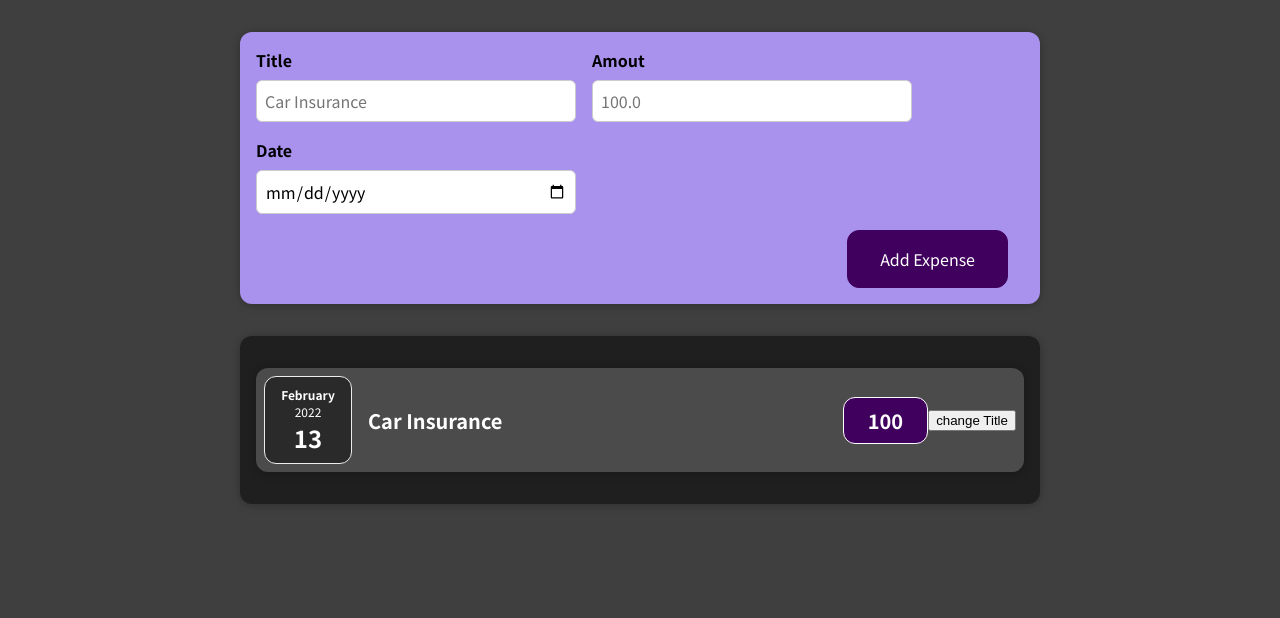
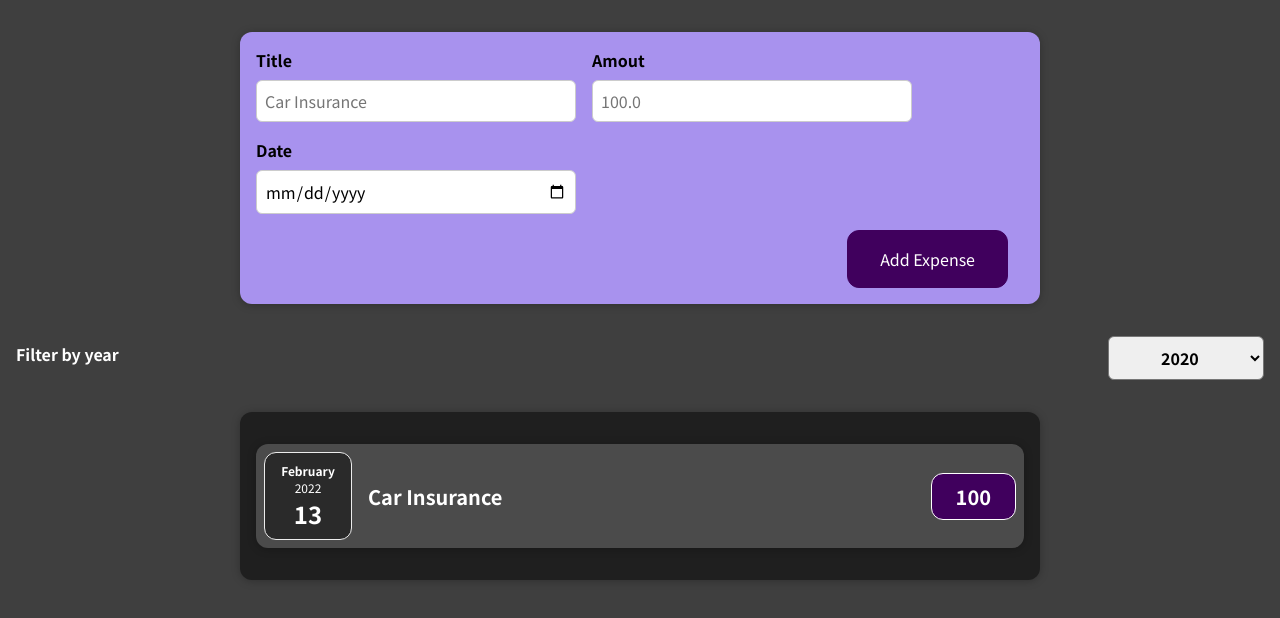
Before and after one commit to ehsan2793/Expence-Tracker-App, a React (Create React App) app: page / in a window 1280 px wide. Shown: the top 618 px of the page. Built offline with nearby package versions, Linux system fonts and the light colour scheme.

Commit message:
filter added

```diff
--- a/src/App.js
+++ b/src/App.js
@@ -3,10 +3,16 @@
 import expenses from './data/expenses';
 import Card from './components/UI/Card';
 import NewExpense from './components/NewExpense/NewExpense';
+import ExpensesFilter from './components/Expenses/ExpensesFilter';
+import './App.css';
 
-import './App.css';
 const App = () => {
   const [state, setState] = useState(expenses);
+  const [filteredYear, setFilteredYear] = useState('2020');
+
+  const filterChangeHandler = selectedYear => {
+    setFilteredYear(selectedYear);
+  };
   const addExpense = (input) => {
     const newExpense = {
       title: input.title,
@@ -20,6 +26,7 @@
   return (
     <div>
       <NewExpense addExpense={addExpense} />
+      <ExpensesFilter selected={filteredYear} onChangeFilter={filterChangeHandler} />
       <Card className="expenses">
         {state.map((item) => (
           <ExpenseItem key={Math.random(Math.random()) * 1000} items={item} />
--- a/src/components/Expenses/ExpenseItem.js
+++ b/src/components/Expenses/ExpenseItem.js
@@ -1,21 +1,16 @@
-import React, { useState } from 'react';
+import React from 'react';
 import './ExpenseItem.css';
 import ExpenseDate from './ExpenseDate';
 import Card from '../UI/Card';
 const ExpenseItem = (props) => {
-    const [state, setState] = useState(props.items);
-
-    const clickHandler = (e) => {
-        setState({ ...state, title: 'ehsan' });
-    };
+    const { date, title, amount } = props.items;
     return (
         <Card className="expense-item ">
-            <ExpenseDate date={state.date} />
+            <ExpenseDate date={date} />
             <div className="expense-item_description">
-                <h2>{state.title}</h2>
-                <div className="expense-item_price">{state.amount}</div>
+                <h2>{title}</h2>
+                <div className="expense-item_price">{amount}</div>
             </div>
-            <button onClick={clickHandler}>change Title </button>
         </Card>
     );
 };
--- /dev/null
+++ b/src/components/Expenses/ExpensesFilter.css
@@ -0,0 +1,24 @@
+.expenses-filter {
+  color: white;
+  padding: 0 1rem;
+}
+
+.expenses-filter__control {
+  display: flex;
+  width: 100%;
+  align-items: center;
+  justify-content: space-between;
+  margin: 1rem 0;
+}
+
+.expenses-filter label {
+  font-weight: bold;
+  margin-bottom: 0.5rem;
+}
+
+.expenses-filter select {
+  font: inherit;
+  padding: 0.5rem 3rem;
+  font-weight: bold;
+  border-radius: 6px;
+}
--- /dev/null
+++ b/src/components/Expenses/ExpensesFilter.js
@@ -0,0 +1,24 @@
+import React from 'react';
+
+import './ExpensesFilter.css';
+
+const ExpensesFilter = (props) => {
+    const dropdownChangeHandler = (event) => {
+        props.onChangeFilter(event.target.value);
+    };
+    return (
+        <div className="expenses-filter">
+            <div className="expenses-filter__control">
+                <label>Filter by year</label>
+                <select value={props.selected} onChange={dropdownChangeHandler}>
+                    <option value="2020">2020</option>
+                    <option value="2021">2021</option>
+                    <option value="2022">2022</option>
+                    <option value="2023">2023</option>
+                </select>
+            </div>
+        </div>
+    );
+};
+
+export default ExpensesFilter;
--- a/src/components/NewExpense/ExpenseForm.js
+++ b/src/components/NewExpense/ExpenseForm.js
@@ -58,8 +58,8 @@
                         <input
                             name="date"
                             type="date"
-                            min="2022-01-01"
-                            max="2024-12-31"
+                            min="2020-01-01"
+                            max="2023-12-31"
                             onChange={changeHandler}
                             value={userInput.date}
                         />
```
